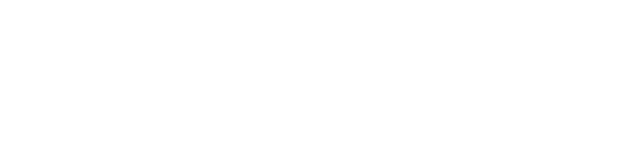
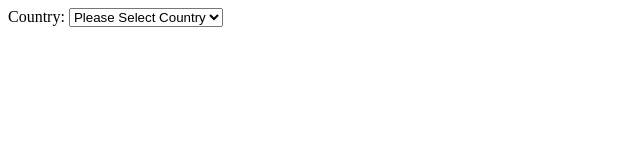
Before and after one commit to ub-victor/API-All-countries-dropdown-list, a plain HTML site: page index.html in a window 1280 px wide. Shown: the whole page, without its empty margins (0-640 px from the left). Drawn offline with Linux system fonts and the light colour scheme.

Commit message:
API-All-countries-dropdown-list

```diff
--- a/index.html
+++ b/index.html
@@ -2,9 +2,19 @@
 <head>
     <meta charset="UTF-8">
     <meta name="viewport" content="width=device-width, initial-scale=1.0">
-    <title>Document</title>
+    <title>API-All-countries-dropdown-list</title>
 </head>
 <body>
+    <form name="myform" id="myForm">
+        <!--Country Dropdown-->
+        <div class="select-something">
+            Country:
+            <select name="state" id="countrySel" size="1">
+                <option value="">Please Select Country</option>
+            </select>
+        </div>
+    </form>
+
 
 </body>
 </html>
```
